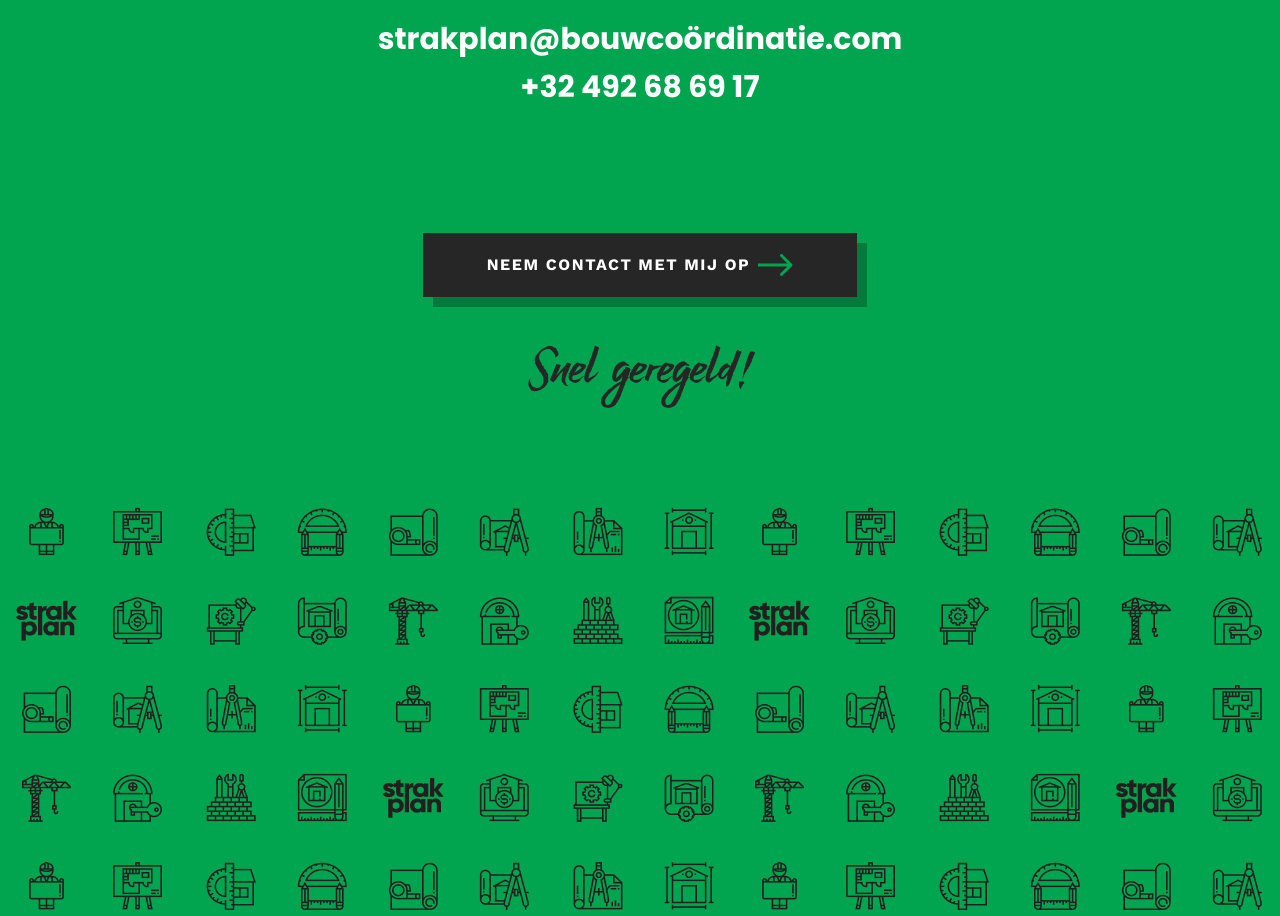
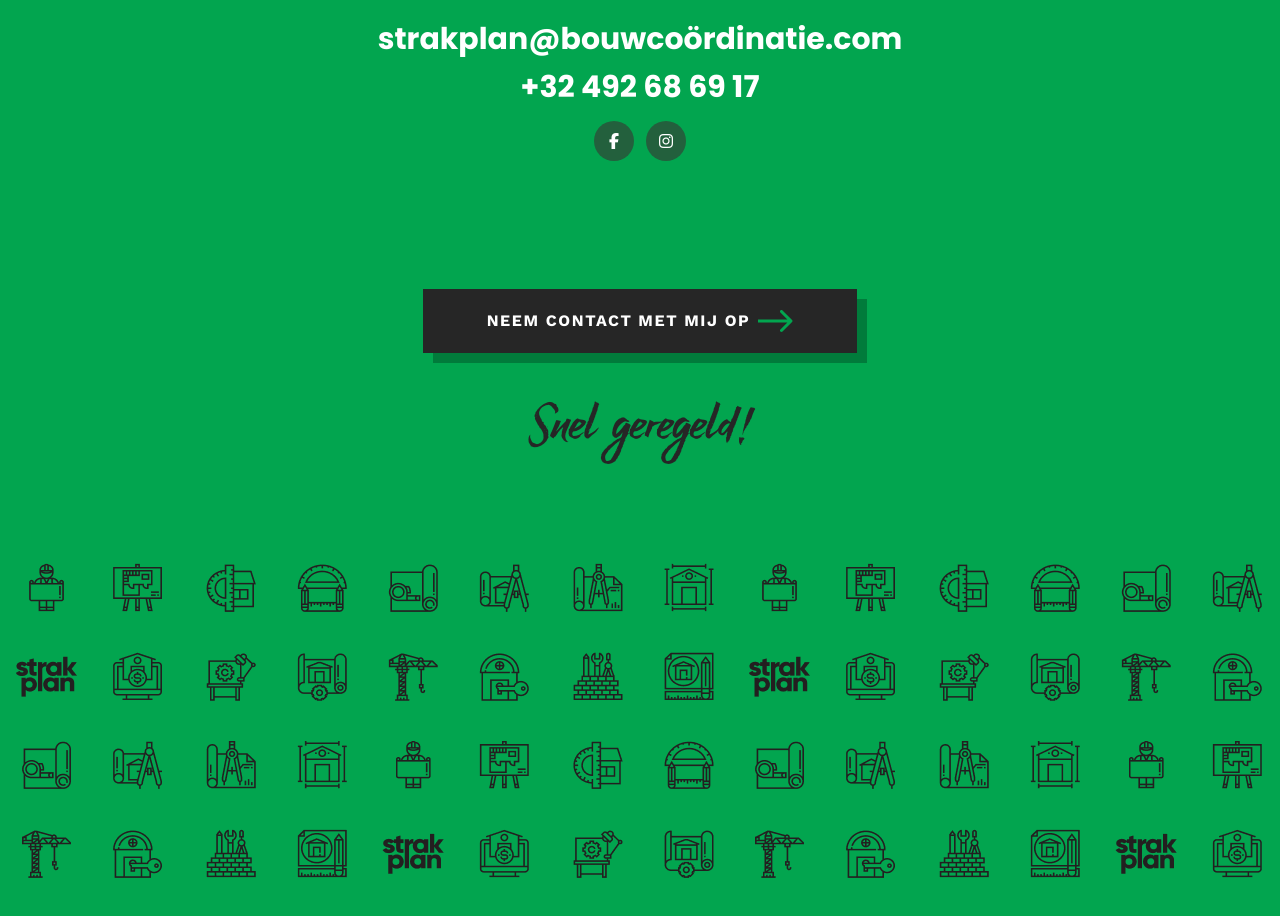
Before and after one commit to nielsvhb/strak-plan, an Astro site: page / in a window 1280 px wide. Shown: the part 5714-6630 px from the top of the page. Built offline with nearby package versions, Linux system fonts and the light colour scheme; Astro itself is replaced by a stand-in of ours.

Commit message:
Added Facebook and instagram

```diff
--- a/src/layouts/Layout.astro
+++ b/src/layouts/Layout.astro
@@ -13,6 +13,7 @@
 			rel="stylesheet"
 		/>
 		<link rel="stylesheet" href="/main.css" />
+		<script src="https://kit.fontawesome.com/03fca1712c.js" crossorigin="anonymous"></script>
 	</head>
 	<body>
 		<slot />
--- a/src/pages/index.astro
+++ b/src/pages/index.astro
@@ -318,6 +318,14 @@ const diensten = [
 			<div class="text-white text-2xl sm:text-3xl font-heading font-bold mt-3">
 				<a href="tel:+32492686917">+32 492 68 69 17</a>
 			</div>
+			<div class="mt-4 flex space-x-3">
+				<a href="#" class="transition ease-in rounded-full bg-primary-dark hover:bg-antracite text-white w-10 h-10 inline-flex justify-center items-center">
+					<i class="fab fa-facebook-f"></i>
+				</a>
+				<a href="#" class="transition ease-in rounded-full bg-primary-dark hover:bg-antracite text-white w-10 h-10 inline-flex justify-center items-center">
+					<i class="fab fa-instagram"></i>
+				</a>
+			</div>
 
 			<div class="mt-32">
 				<Contact client:load />
--- a/tailwind.config.cjs
+++ b/tailwind.config.cjs
@@ -5,7 +5,8 @@ module.exports = {
 		extend: {
             colors: {
                 primary: '#02A54F',
-                antracite: '#262626'
+                antracite: '#262626',
+                'primary-dark' : '#23603d'
             },
             screens: {
                 '3xl': '1920px',
```
